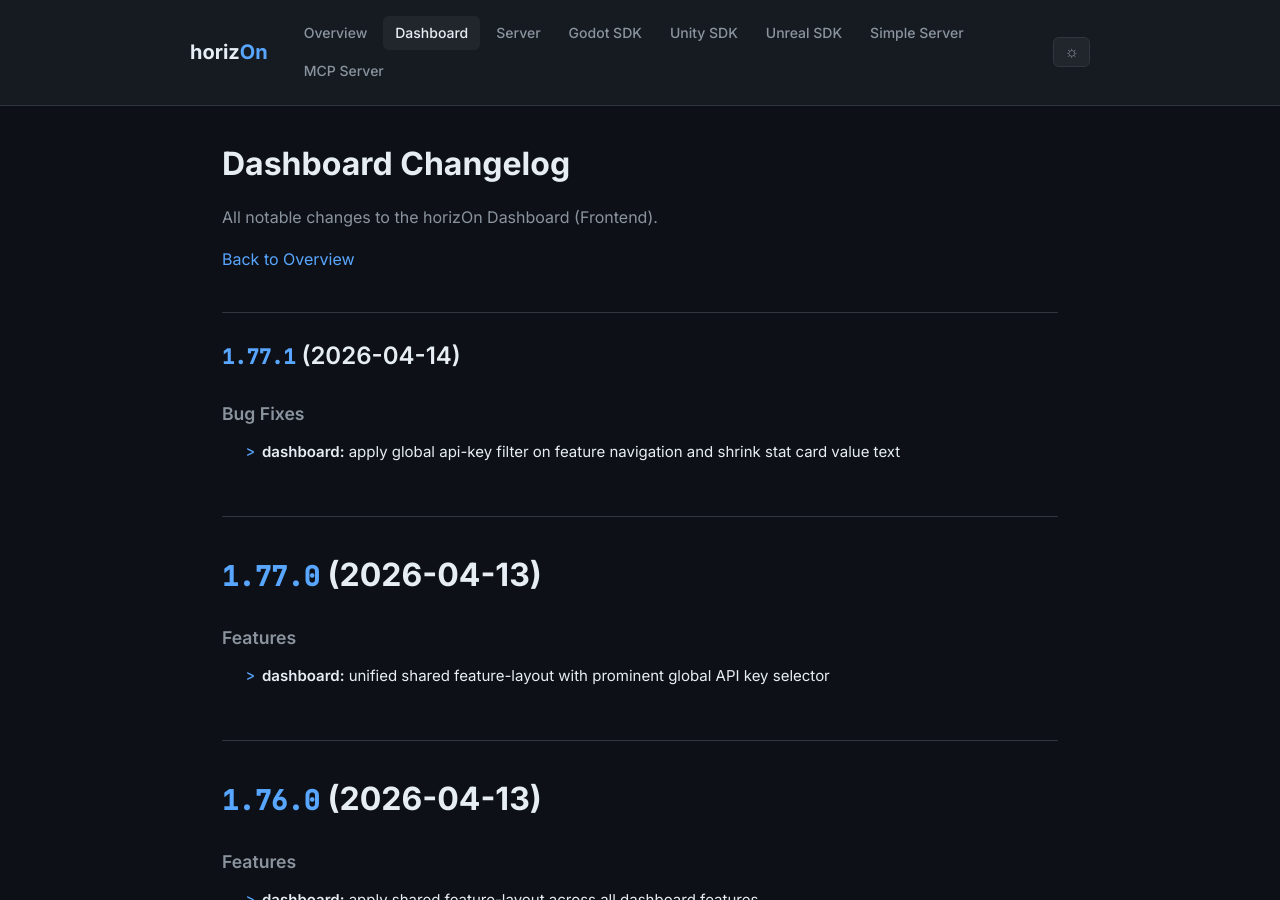
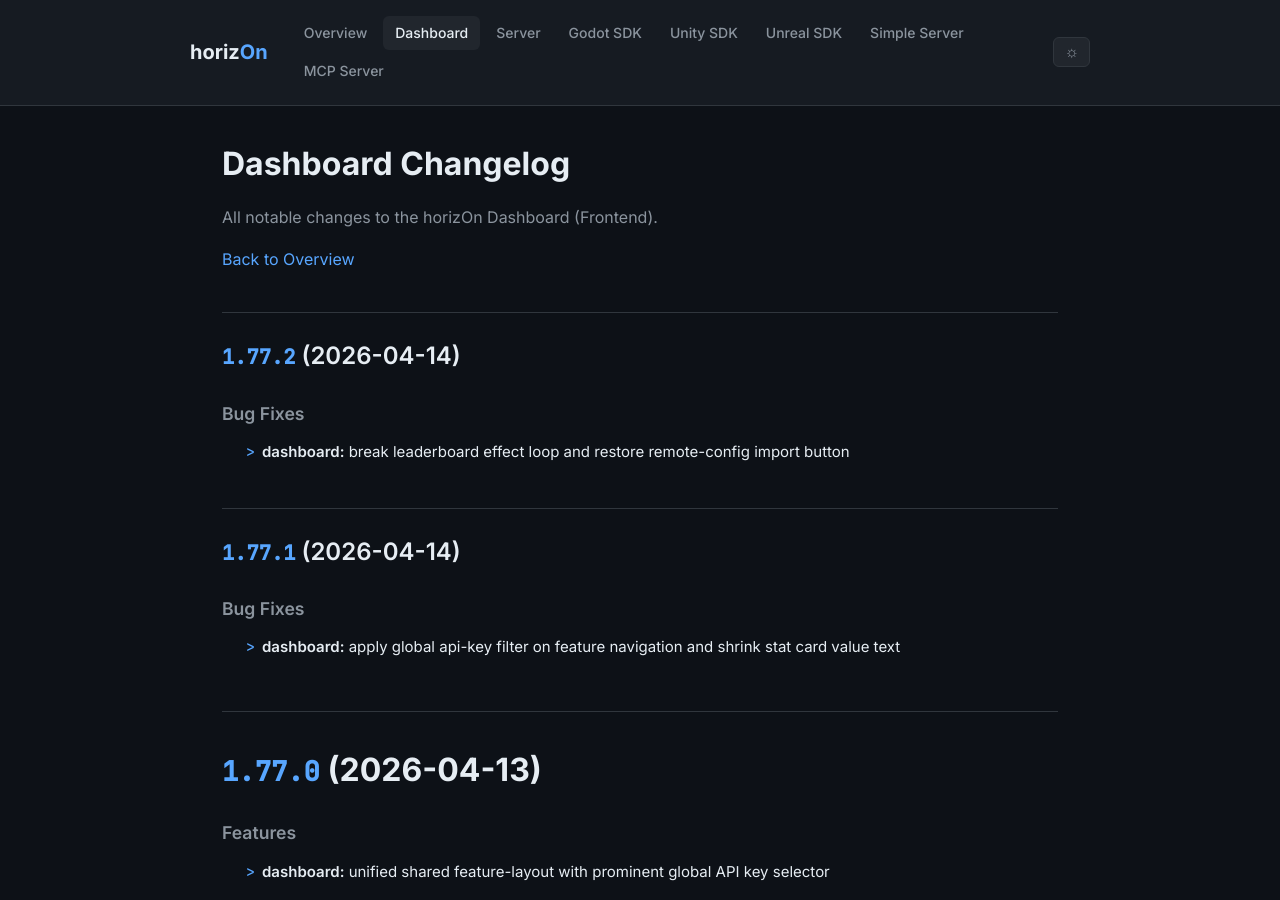
Before and after one commit to ProjectMakersDE/horizOn-Changelog, a Jekyll site: the page built from dashboard-changelog.md, in a window 1280 px wide and 900 px high. Built offline with Jekyll 4.4.1, drawn with Linux system fonts in a browser that asks for light colours.

Commit message:
chore: sync changelogs [skip ci]

```diff
--- a/dashboard-changelog.md
+++ b/dashboard-changelog.md
@@ -8,6 +8,13 @@ title: Dashboard Changelog
 All notable changes to the horizOn Dashboard (Frontend).
 
 [Back to Overview](.)
+
+## [1.77.2](https://github.com/ProjectMakersDE/horizOn-Dashboard/compare/v1.77.1...v1.77.2) (2026-04-14)
+
+
+### Bug Fixes
+
+* **dashboard:** break leaderboard effect loop and restore remote-config import button ([30a76a4](https://github.com/ProjectMakersDE/horizOn-Dashboard/commit/30a76a43ec2e5b996ce7acb8be7b688864d4405e))
 
 ## [1.77.1](https://github.com/ProjectMakersDE/horizOn-Dashboard/compare/v1.77.0...v1.77.1) (2026-04-14)
 
```
Also changed, not shown: index.md (+1 -1 lines).
